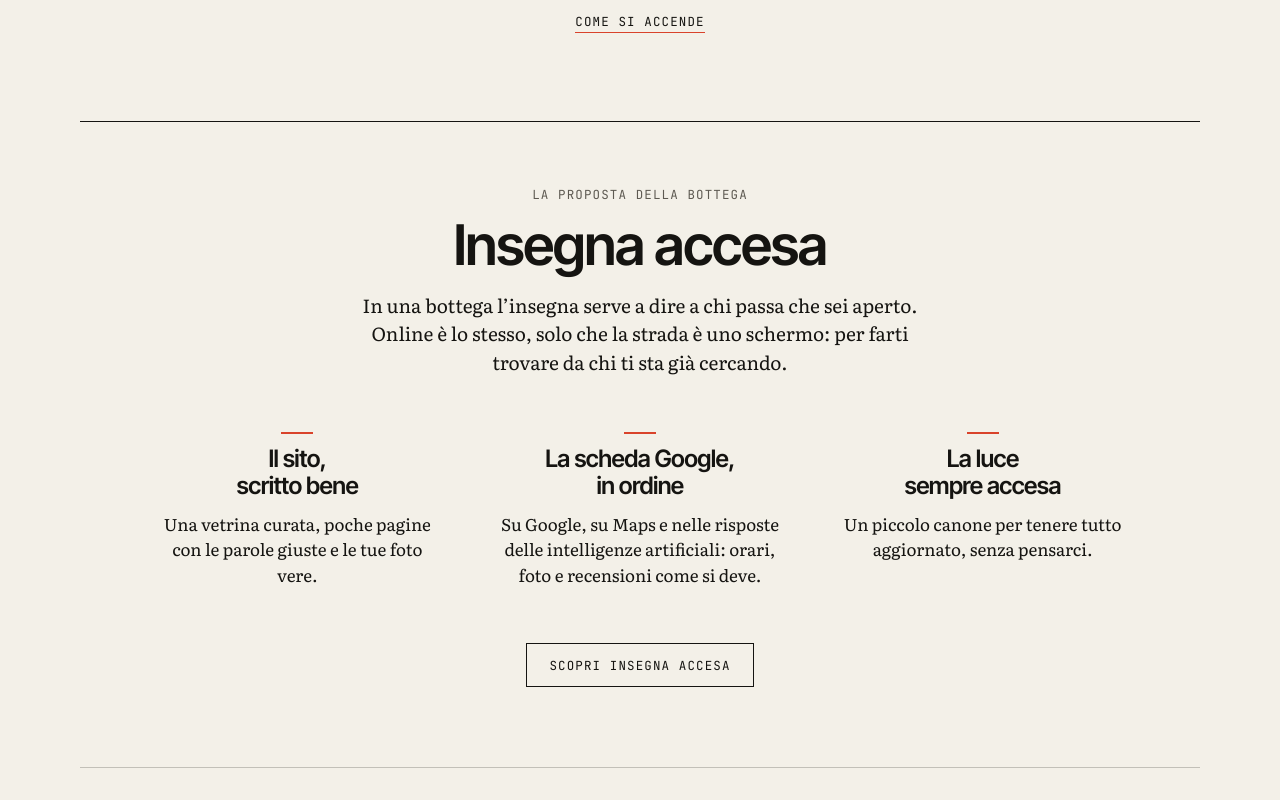
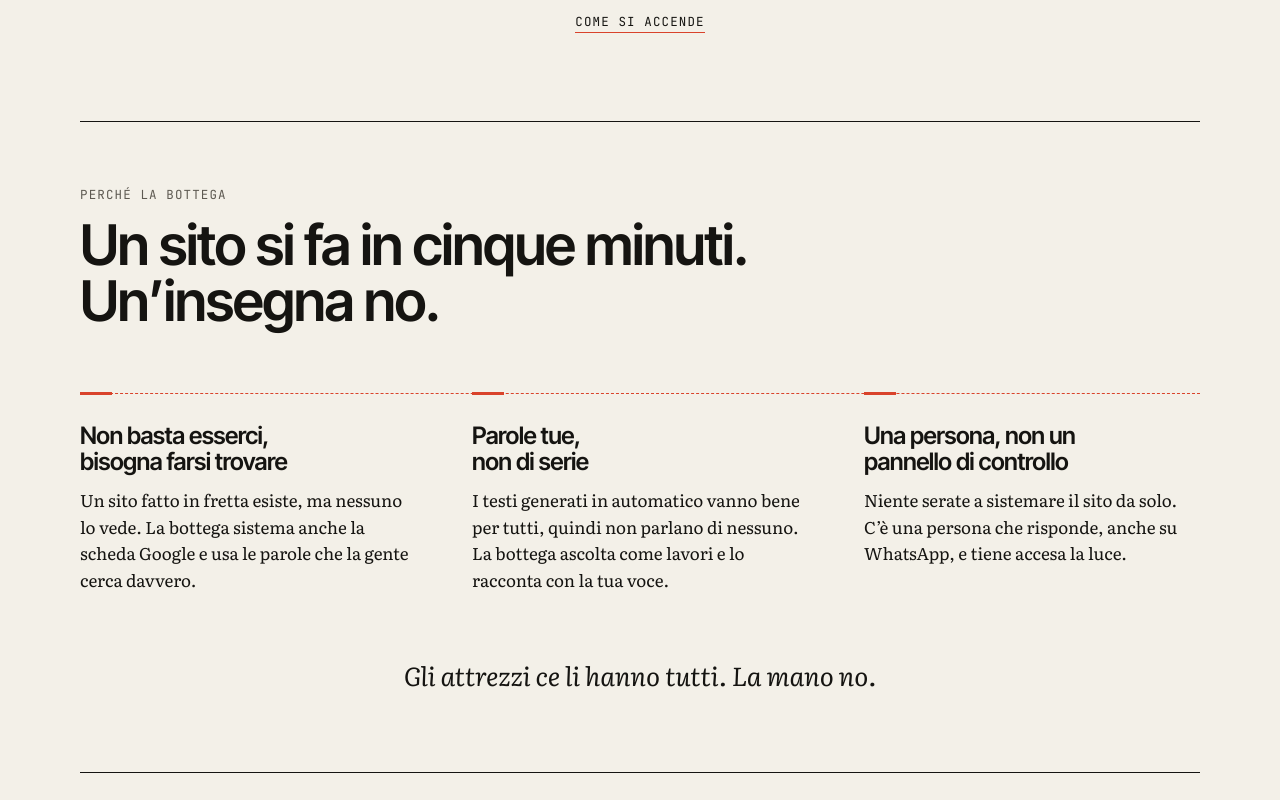
Before and after one commit to sagiambe-code/filo, a plain HTML site: page index.html in a window 1280 px wide. Shown: the part 1800-2600 px from the top of the page. Drawn offline with Linux system fonts and the light colour scheme.

Commit message:
Home: sezione «Perché la bottega» (tema 1.0.5)
Co-Authored-By: Claude Opus 5.5 <noreply@anthropic.com>
Claude-Session: https://claude.ai/code/session_01Wotqtq5xswzMDJppvZdXev

```diff
--- a/assets/style.css
+++ b/assets/style.css
@@ -21,6 +21,11 @@ a:hover{color:var(--accent)}
 .hnav .navlinks{margin-left:0;justify-content:center;gap:0 28px}
 .mbr{display:none}
 .thread-v{display:none}
+.pb-grid{position:relative;display:grid;grid-template-columns:repeat(3,minmax(0,1fr));gap:40px 56px;padding-top:30px}
+.pb-grid::before{content:"";position:absolute;left:0;right:0;top:0;border-top:1.5px dashed var(--accent)}
+.pb-item{position:relative;min-width:0}
+.pb-item::before{content:"";position:absolute;left:0;top:-31px;width:32px;height:3px;background:var(--accent)}
+@media (max-width:760px){.pb-grid{grid-template-columns:minmax(0,1fr);row-gap:40px;padding:0 0 0 26px}.pb-grid::before{right:auto;top:8px;bottom:8px;border-top:0;border-left:1.5px dashed var(--accent)}.pb-item::before{left:-26px;top:11px;width:16px;height:2px}}
 @media (max-width:760px){.thread-h{display:none}.thread-v{display:block}.pc-cols{grid-template-columns:minmax(0,1fr) !important;row-gap:120px !important;padding-bottom:90px !important}.pc-cols>div{padding:0 12px}.pc-cols p{font-size:17px !important}}
 @media (max-width:760px){.topbar{flex-wrap:nowrap !important}.open-status{display:none !important}.mbr{display:inline}.sep{display:none}.sign{line-height:1.7}}
 @media (max-width:760px){
--- a/index.html
+++ b/index.html
@@ -150,6 +150,26 @@
 </div>
 </section>
 
+<section id="perche" style="border-top: 1px solid var(--ink); padding: 64px 0 80px">
+<p class="m" style="margin: 0 0 14px; color: var(--mute)">Perché la bottega</p>
+<h2 class="h" style="margin: 0 0 64px; max-width: 13em; font-size: clamp(34px, 4.4vw, 56px); line-height: 1; font-weight: 600">Un sito si fa in cinque minuti.<br>Un’insegna no.</h2>
+<div class="pb-grid">
+<div class="pb-item">
+<h3 class="h" style="margin: 0 0 12px; font-size: 24px; font-weight: 600; line-height: 1.1">Non basta esserci,<br>bisogna farsi trovare</h3>
+<p style="margin: 0; font-size: 17px; line-height: 1.55">Un sito fatto in fretta esiste, ma nessuno lo vede. La bottega sistema anche la scheda Google e usa le parole che la gente cerca davvero.</p>
+</div>
+<div class="pb-item">
+<h3 class="h" style="margin: 0 0 12px; font-size: 24px; font-weight: 600; line-height: 1.1">Parole tue,<br>non di serie</h3>
+<p style="margin: 0; font-size: 17px; line-height: 1.55">I testi generati in automatico vanno bene per tutti, quindi non parlano di nessuno. La bottega ascolta come lavori e lo racconta con la tua voce.</p>
+</div>
+<div class="pb-item">
+<h3 class="h" style="margin: 0 0 12px; font-size: 24px; font-weight: 600; line-height: 1.1">Una persona, non un<br>pannello di controllo</h3>
+<p style="margin: 0; font-size: 17px; line-height: 1.55">Niente serate a sistemare il sito da solo. C’è una persona che risponde, anche su WhatsApp, e tiene accesa la luce.</p>
+</div>
+</div>
+<p style="margin: 64px auto 0; max-width: 22em; padding: 0 12px; text-align: center; font-style: italic; font-size: clamp(21px, 2.2vw, 26px); line-height: 1.35">Gli attrezzi ce li hanno tutti. La mano no.</p>
+</section>
+
 <section id="insegna" style="border-top: 1px solid var(--ink); padding: 64px 0 80px; text-align: center">
 <p class="m" style="margin: 0 0 14px; color: var(--mute)">La proposta della bottega</p>
 <h2 class="h" style="margin: 0 0 18px; font-size: clamp(34px, 4.4vw, 56px); line-height: 1; font-weight: 600">Insegna accesa</h2>
--- a/tema/version.json
+++ b/tema/version.json
@@ -1,5 +1,5 @@
 {
-  "version": "1.0.4",
+  "version": "1.0.5",
   "package": "https://raw.githubusercontent.com/sagiambe-code/filo/main/tema/filo.zip",
-  "updated": "2026-11-22T18:14:07Z"
+  "updated": "2026-11-24T11:43:43Z"
 }
```
Also changed, not shown: 1 other file.
